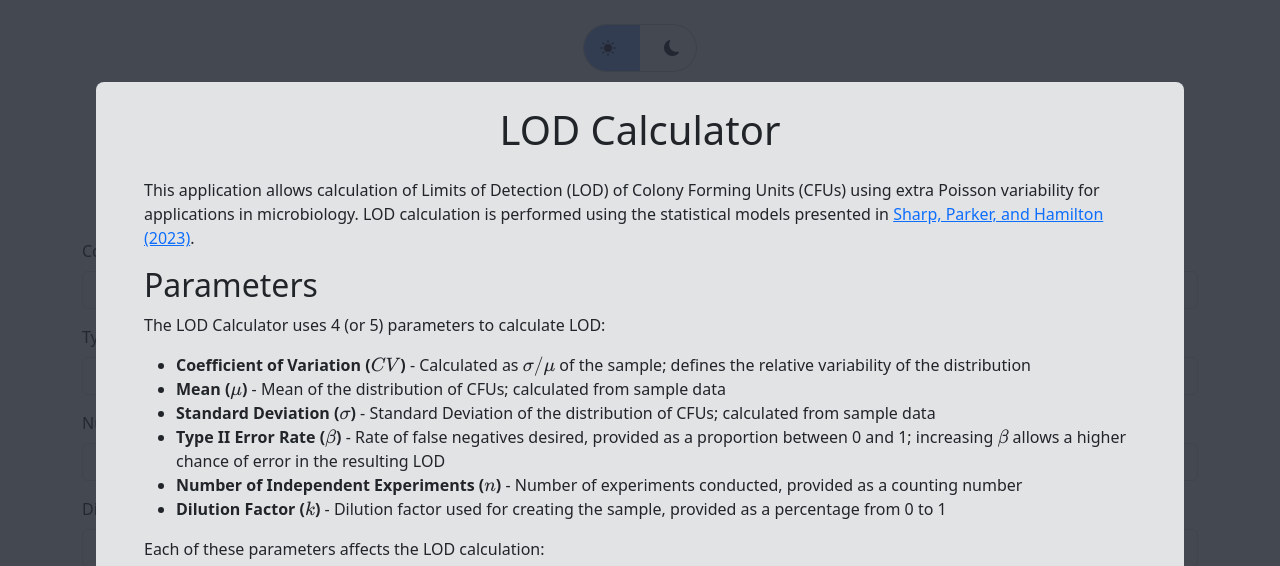
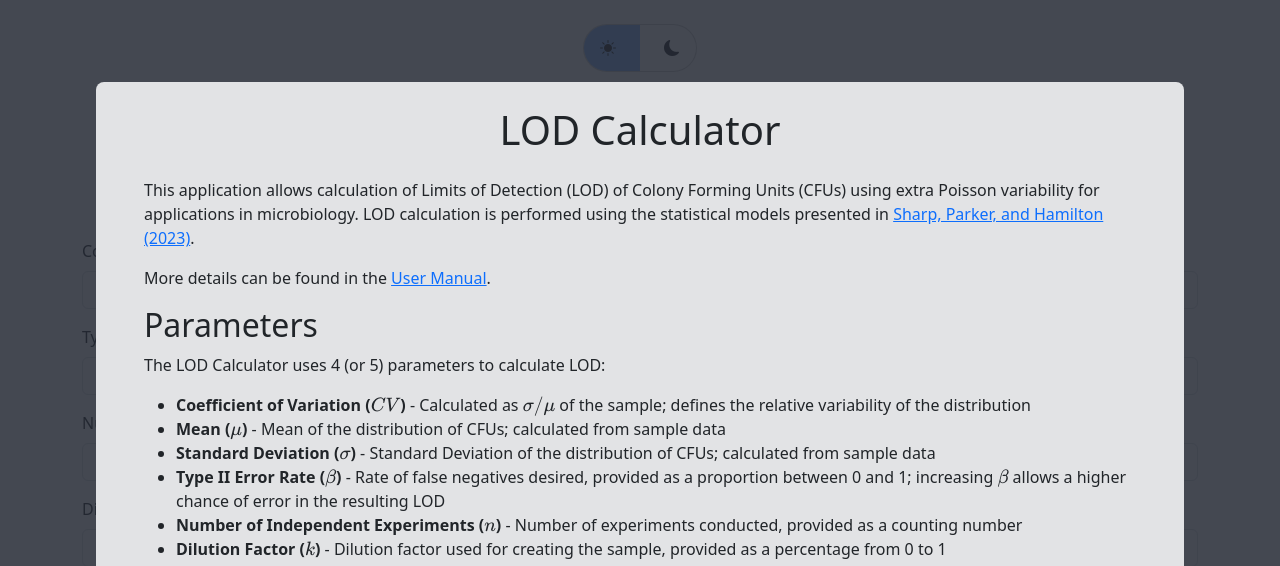
Before and after one commit to xaridar/LOD-Calculator, a Flask app: page /calc in a window 1280 px wide. Shown: the top 566 px of the page. Run offline with Flask 3, Linux system fonts and the light colour scheme; some libraries are stand-ins or nearby versions.

Commit message:
add user manual

```diff
--- a/templates/base.html
+++ b/templates/base.html
@@ -68,6 +68,7 @@
             <h1 class="text-center">LOD Calculator</h1>
             <div class="mt-4">
                 <p>This application allows calculation of Limits of Detection (LOD) of Colony Forming Units (CFUs) using extra Poisson variability for applications in microbiology. LOD calculation is performed using the statistical models presented in <a href="https://www.sciencedirect.com/science/article/pii/S016770122300057X?via%3Dihub" target="_blank">Sharp, Parker, and Hamilton (2023)</a>.</p>
+                <p>More details can be found in the <a href="/static/usermanual.pdf" target="_blank">User Manual</a>.</p>
                 <h2>Parameters</h2>
                 <p>
                     The LOD Calculator uses 4 (or 5) parameters to calculate LOD:
```
Also changed, not shown: 1 other file.
